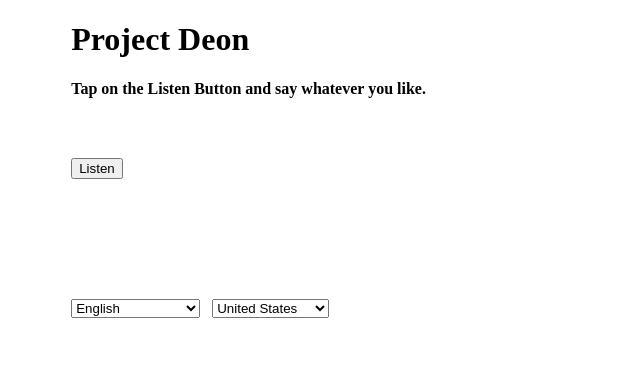
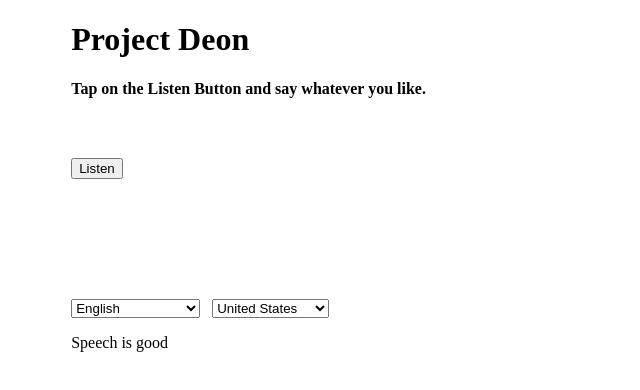
Before and after one commit to MrWizard69/ProjectDeon, an Angular app: page / in a window 1280 px wide. Shown: the top 390 px of the page, without its empty margins (0-640 px from the left). Built offline with nearby package versions, Linux system fonts and the light colour scheme; a web font is replaced by a local one.

Commit message:
checked if the voice synthesis was a thing in the window before greeting

```diff
--- a/src/app/components/chappie/chappie.component.html
+++ b/src/app/components/chappie/chappie.component.html
@@ -49,4 +49,4 @@
   </div>
 
   <p id="info1"></p>
-  <!-- <p id="info2">You can say, 'RobotsName speak freely'. To stop say, 'stop talking'</p> -->
+  <p id="info2"></p>
--- a/src/app/components/chappie/chappie.component.ts
+++ b/src/app/components/chappie/chappie.component.ts
@@ -200,11 +200,16 @@ export class ChappieComponent implements OnInit{
 
             console.log(deepThoughtResponse);
 
-            const randGreet: number = Math.floor((Math.random() * deepThoughtResponse.aiGreeting.length) + 1); // this is a random number between all of the greets
+            if('speechSynthesis' in window){
 
-            setTimeout(() => {
-              MeetnGreet(deepThoughtResponse.aiGreeting[randGreet-1].greet,deepThoughtResponse.startup);
-            }, 2000);
+              const randGreet: number = Math.floor((Math.random() * deepThoughtResponse.aiGreeting.length) + 1); // this is a random number between all of the greets
+
+              setTimeout(() => {
+                MeetnGreet(deepThoughtResponse.aiGreeting[randGreet-1].greet,deepThoughtResponse.startup);
+              }, 2000);
+
+              document.getElementById('info2').innerHTML = "Speech is good";
+            }
 
             recognition.onend = function() {
               recognizing = false;
@@ -515,7 +520,7 @@ export class ChappieComponent implements OnInit{
 
             //if(timesTalked == 0){
 
-                speechSynthesis.speak(msg);
+            speechSynthesis.speak(msg);
                 //timesTalked++;
 
             //}
--- a/src/app/components/chappie/chappie.service.ts
+++ b/src/app/components/chappie/chappie.service.ts
@@ -35,7 +35,7 @@ export class DeepThoughtService {
                 "greet": "Oh my God, I'm... back."
             },
             {
-                "greet": "hey there. What's going on?"
+                "greet": "Hey there. Hi there"
             },
             {
                 "greet": "Yo yo, what's happening my dog? That's right, I'm keeping it fresh."
```
Also changed, not shown: 6 other files (tests, documents, lock files or other folders).
